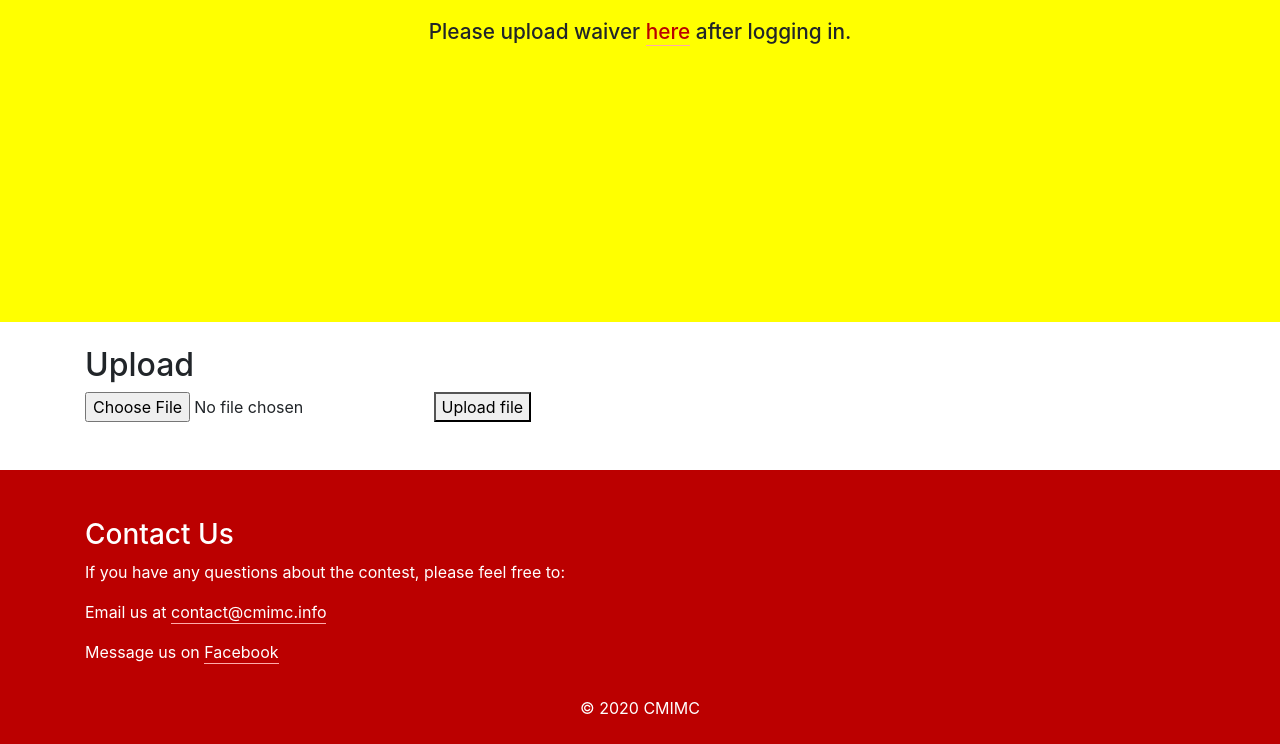
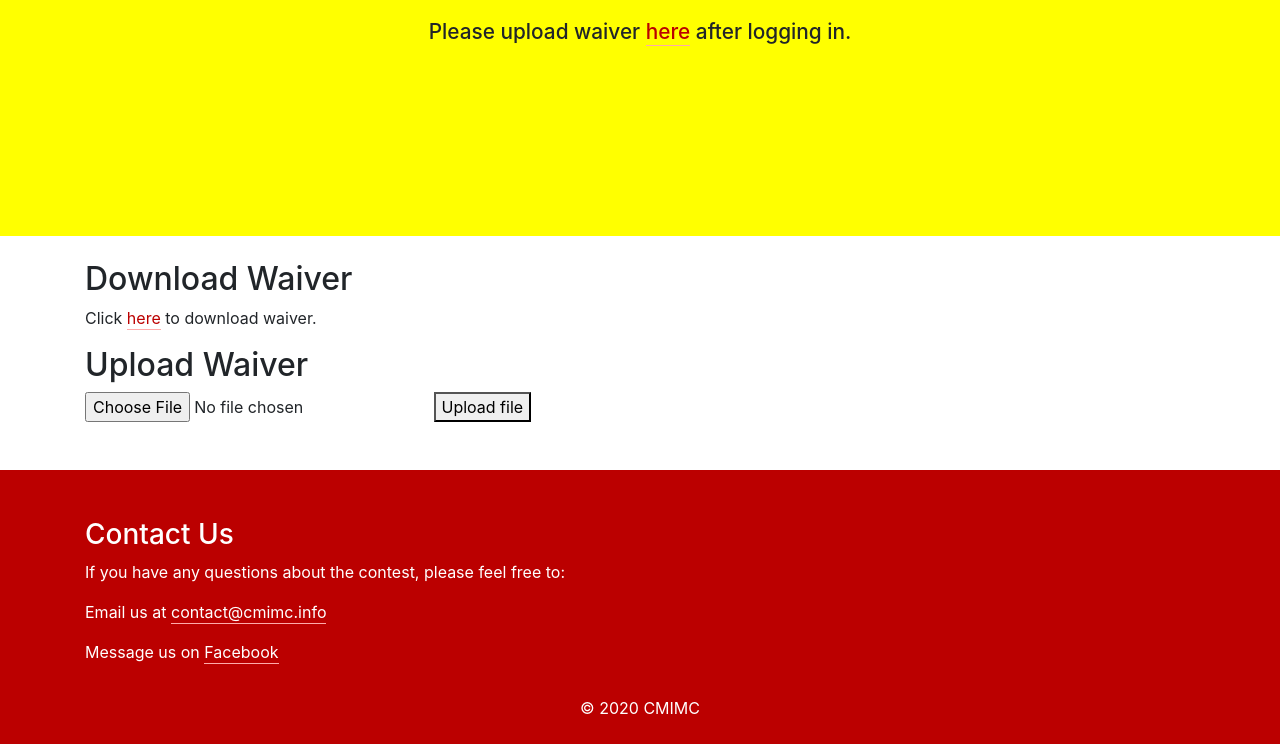
Before and after one commit to pshen24/cmimc-online, a Django app: page /upload in a window 1280 px wide. Shown: the part 56-800 px from the top of the page. Run offline with Django 3.2, Linux system fonts and the light colour scheme; the visitor is signed in with stand-in values (Sample User, id 1); parts of the project's set-up code (start-up, migrations or seed data) failed here and were passed over; some libraries are stand-ins or nearby versions.

Commit message:
download waiver

```diff
--- a/templates/base.html
+++ b/templates/base.html
@@ -31,7 +31,7 @@
     </div> -->
     <div class="w-100" style="background-color: yellow">
       <div class="container-lg mt-3 mb-3">
-        <p class="mb-1 text-center" style="font-size: 1.3rem; font-weight: 500;">Please upload waiver <a href="upload.html">here</a> after logging in.</p>
+        <p class="mb-1 text-center" style="font-size: 1.3rem; font-weight: 500;">Please upload waiver <a href="upload">here</a> after logging in.</p>
       </div>
     </div>
     <div class="container-lg mt-4">
--- a/templates/upload.html
+++ b/templates/upload.html
@@ -1,7 +1,9 @@
 {% extends 'base.html' %}
 
 {% block content %}
-<h2>Upload</h2>
+<h2>Download Waiver</h2>
+<p>Click <a href="https://drive.google.com/uc?export=download&id=1TmXiSWRIakw2X6WD7H8MaOACds16AD0D">here</a> to download waiver.</p>
+<h2>Upload Waiver</h2>
   <form method="post" enctype="multipart/form-data">
     {% csrf_token %}
     <input type="file" name="document">
```
